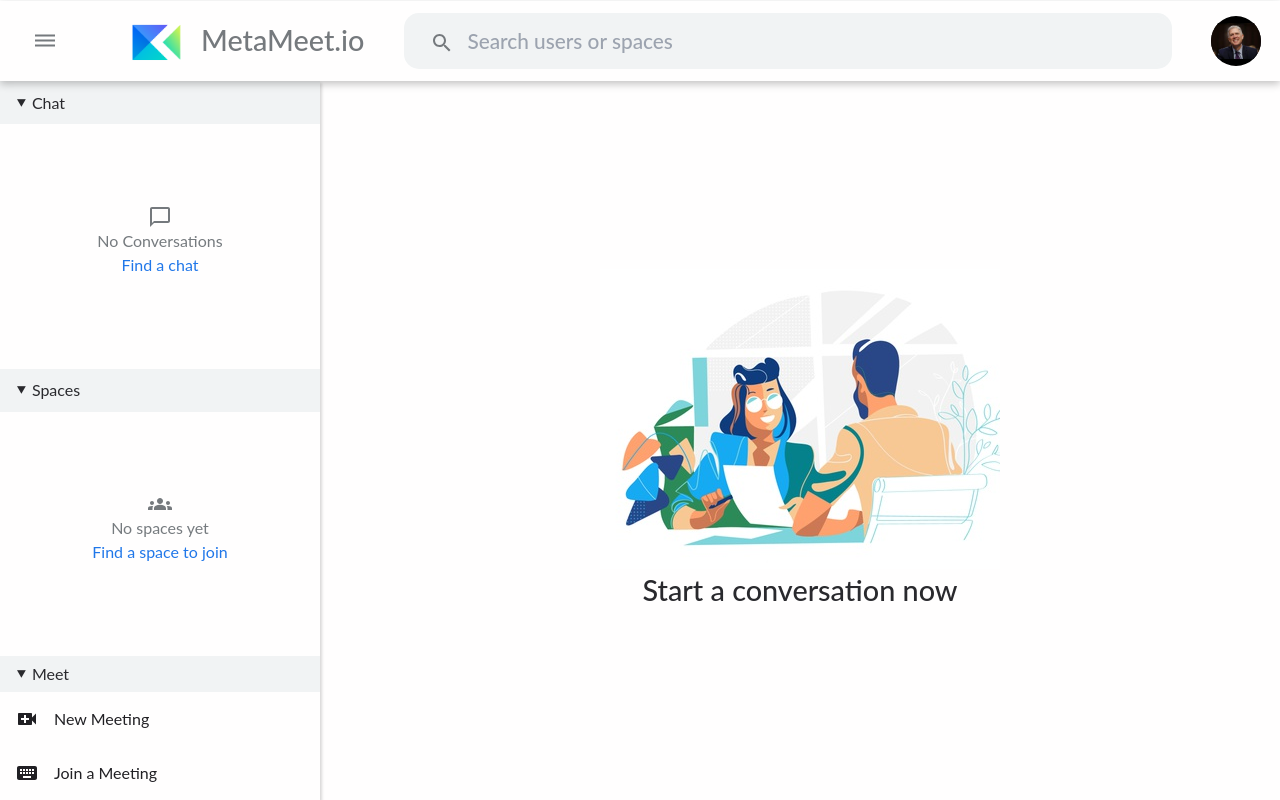
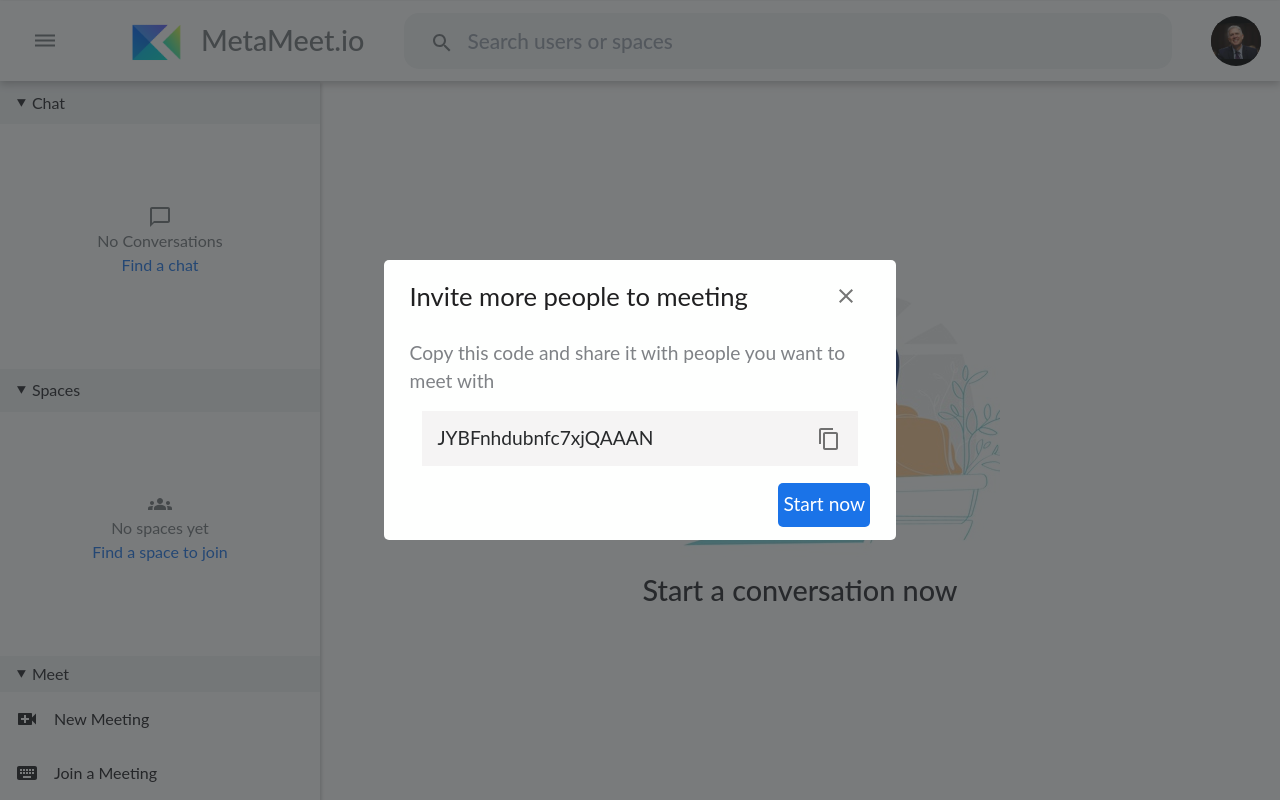
Before and after one commit to Yash621/meta-meet, a Next.js app in the folder frontend/: page /chat in a window 1280 px wide. Both pictures are taken after a click on the element "New Meeting". Built offline with nearby package versions, Linux system fonts and the light colour scheme.

Commit message:
implemented new meetimg cred component

```diff
--- a/frontend/components/MeetCred/MeetCred.module.css
+++ b/frontend/components/MeetCred/MeetCred.module.css
@@ -104,3 +104,19 @@
   align-items: center;
   justify-content: flex-start;
 }
+.meetIdContainer {
+  width: 85%;
+  height: 20%;
+  font-size: 1.2em;
+  font-family: "Lato";
+  /* border-radius: 5px; */
+  /* outline: none; */
+  border: none;
+  background-color: #f5f4f4;
+  padding-left: 15px;
+  display: flex;
+  align-items: center;
+  justify-content: space-between;
+  padding-right: 5px;
+  color: #282a2c;
+}
--- a/frontend/components/MeetCred/MeetCred.tsx
+++ b/frontend/components/MeetCred/MeetCred.tsx
@@ -1,4 +1,4 @@
-import React from "react";
+import React, { useEffect, useState } from "react";
 import meetCredCSS from "./MeetCred.module.css";
 import ClearIcon from "@mui/icons-material/Clear";
 import {
@@ -8,8 +8,9 @@ import {
 import { useDispatch, useSelector } from "react-redux";
 import { useRouter } from "next/router";
 import IconButton from "@material-ui/core/IconButton";
-
-function MeetCred() {
+import { CopyToClipboard } from "react-copy-to-clipboard";
+import ContentCopyIcon from "@mui/icons-material/ContentCopy";
+function MeetCred({ meetType }) {
   const dispatch = useDispatch();
   const router = useRouter();
   const navigateToCall = () => {
@@ -17,12 +18,22 @@ function MeetCred() {
     const password = "hello";
     router.push(`/video?roomid=${roomid}&password=${password}`);
   };
+  const [inputCopyState, setInputCopyState] = useState({
+    value: "JYBFnhdubnfc7xjQAAAN",
+    copied: false,
+  });
+
+  useEffect(() => {
+    console.log(meetType);
+  });
   return (
     <div className={meetCredCSS.container}>
       <div className={meetCredCSS.meetDetailsContainer}></div>
       <div className={meetCredCSS.meetDetails}>
         <div className={meetCredCSS.meetDetailsheading}>
-          Got a meeting code?
+          {meetType === "new_meeting"
+            ? "Invite more people to meeting"
+            : "Got a meeting code?"}
           <IconButton>
             {" "}
             <ClearIcon
@@ -32,13 +43,32 @@ function MeetCred() {
           </IconButton>
         </div>
         <div className={meetCredCSS.meetDetailsSubHeading}>
-          To join a meeting, enter the meeting code provided by the organizer
+          {meetType === "new_meeting"
+            ? "Copy this code and share it with people you want to meet with"
+            : "To join a meeting, enter the meeting code provided by the organizer"}
         </div>
-        <input
-          type="text"
-          placeholder="Enter meeting id"
-          className={meetCredCSS.input}
-        ></input>
+        {meetType !== "new_meeting" ? (
+          <input
+            type="text"
+            placeholder="Enter meeting id"
+            className={meetCredCSS.input}
+          ></input>
+        ) : (
+          <div className={meetCredCSS.meetIdContainer}>
+            JYBFnhdubnfc7xjQAAAN
+            <CopyToClipboard
+              text={inputCopyState.value}
+              onCopy={() =>
+                setInputCopyState({ value: inputCopyState.value, copied: true })
+              }
+            >
+              <IconButton>
+                <ContentCopyIcon />
+              </IconButton>
+            </CopyToClipboard>
+          </div>
+        )}
+
         <div className={meetCredCSS.buttonContainer}>
           <button
             className={meetCredCSS.joinButton}
@@ -46,7 +76,7 @@ function MeetCred() {
               navigateToCall();
             }}
           >
-            Join
+            {meetType === "new_meeting" ? "Start now" : "Join"}
           </button>
         </div>
       </div>
--- a/frontend/pages/chat/index.tsx
+++ b/frontend/pages/chat/index.tsx
@@ -31,7 +31,16 @@ function index() {
   const meetCredentialPageShowState = useSelector(
     selectmeetCredentialPageShowState
   );
+  const [meetCredProp, setMeetCredProp] = useState("new_meeting");
   const dispatch = useDispatch();
+  const setMeetTypeClickAndmeetCredentialShowState = (meetType) => {
+    if (meetType === "new_meeting") {
+      setMeetCredProp("new_meeting");
+    } else {
+      setMeetCredProp("join_meeting");
+    }
+    dispatch(setmeetCredentialPageShowState(true));
+  };
 
   return (
     <div className={chatPageCSS.container}>
@@ -39,7 +48,7 @@ function index() {
         <title>MetaMeet.io</title>
         <link rel="icon" href="/static/images/title-logo.png" />
       </Head>
-      {meetCredentialPageShowState && <MeetCred />}
+      {meetCredentialPageShowState && <MeetCred meetType={meetCredProp} />}
       <div className={chatPageCSS.headerContainer}>
         <div className={chatPageCSS.chatIconContainer}>
           <DehazeIcon className={chatPageCSS.slideIcon} />
@@ -89,13 +98,20 @@ function index() {
               ⯆ Meet
             </div>
             <div className={chatPageCSS.startMeetOptionsContainer}>
-              <div className={chatPageCSS.startMeetOptionContainer}>
+              <div
+                className={chatPageCSS.startMeetOptionContainer}
+                onClick={() =>
+                  setMeetTypeClickAndmeetCredentialShowState("new_meeting")
+                }
+              >
                 <VideoCallIcon />
                 <p> New Meeting</p>
               </div>
               <div
                 className={chatPageCSS.startMeetOptionContainer}
-                onClick={() => dispatch(setmeetCredentialPageShowState(true))}
+                onClick={() =>
+                  setMeetTypeClickAndmeetCredentialShowState("join_meeting")
+                }
               >
                 <KeyboardIcon />
                 <p> Join a Meeting</p>
```
